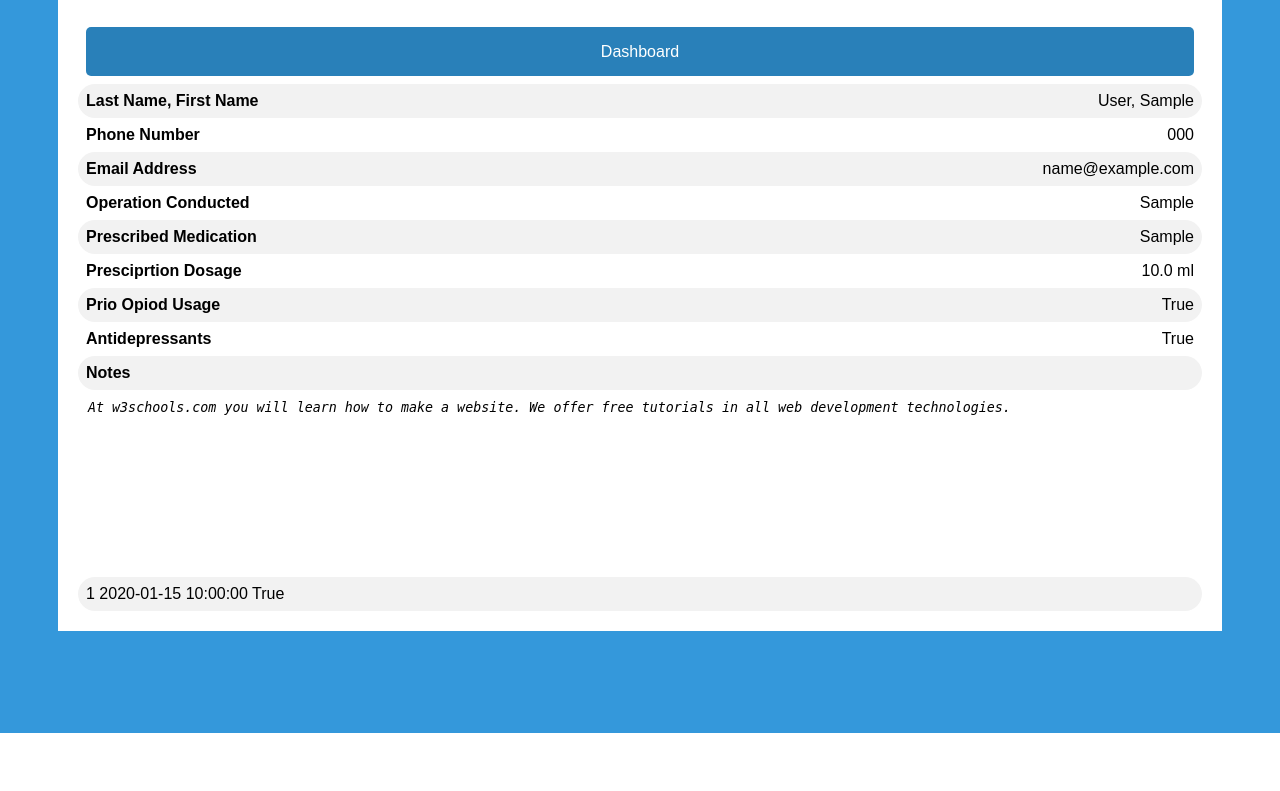
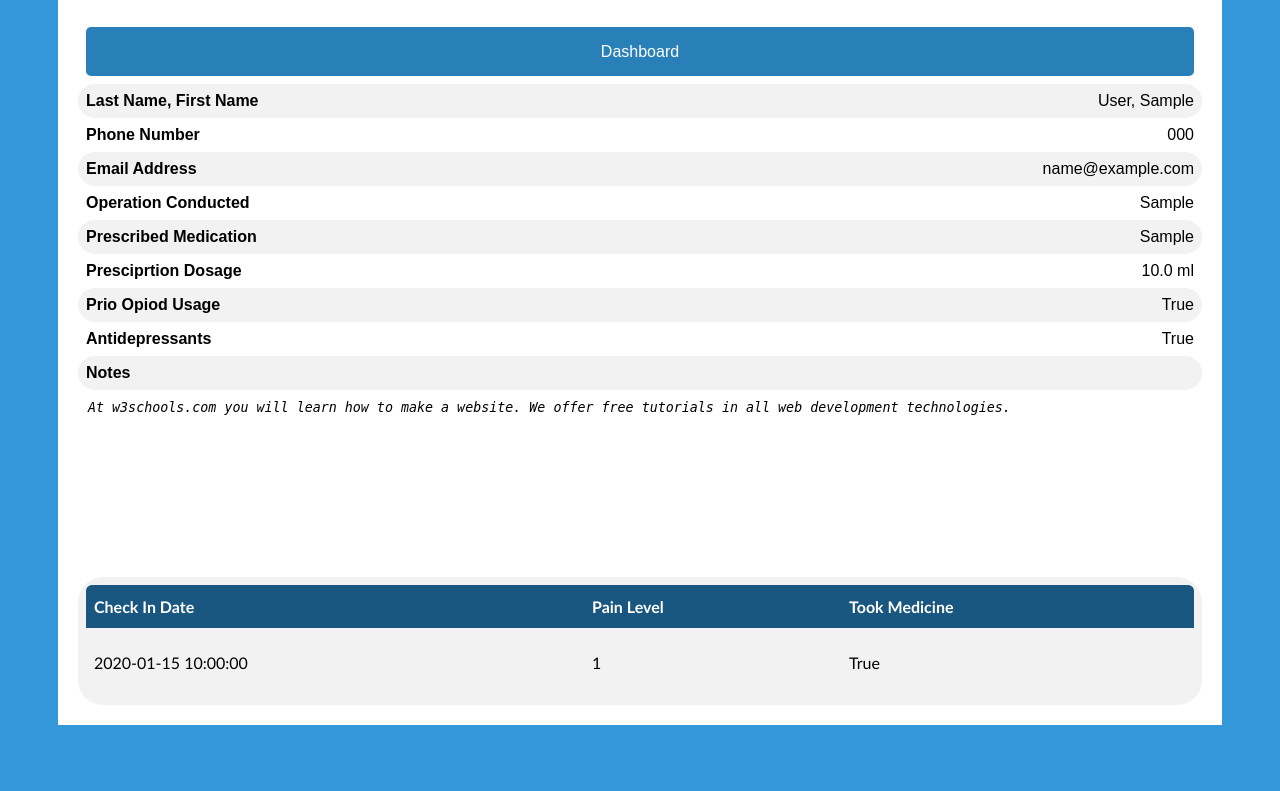
Before and after one commit to akibrhast/postOpCare, a Flask app: page /detailedpatientinfo/1 in a window 1280 px wide. Shown: the part 67-858 px from the top of the page. Before the commit the page ends 800 px from the top, so only its background shows below. Run offline with Flask 2, Linux system fonts and the light colour scheme; tables that the repository leaves empty hold one stand-in row (values such as "Sample post"); some libraries are stand-ins or nearby versions.

Commit message:
some html changes

```diff
--- a/app/templates/detailedpatientinfo.html
+++ b/app/templates/detailedpatientinfo.html
@@ -1,4 +1,5 @@
 <link type="text/css" rel="stylesheet" href="/static/css/detailedpatientinfo.css" >
+<link type="text/css" rel="stylesheet" href="/static/css/doctordashboard.css" >
 
 {% extends "base.html" %}
 
@@ -23,21 +24,30 @@
             <div><span class="key">Antidepressants</span><span class="data">{{patient.onAntidepressants}}</span></div>
             <div><span class="key">Notes</span><span class="data"></span></div>
             <div>
-                    <span class="key">
-                        <textarea readonly>At w3schools.com you will learn how to make a website. We offer free tutorials in all web development technologies.
-                        </textarea>
-                    </span>
-
-
+                <span class="key">
+                    <textarea readonly>At w3schools.com you will learn how to make a website. We offer free tutorials in all web development technologies.</textarea>
+                </span>
             </div>
+            <div>
+                    <table id="customers">
+                <tr>
+                    <th>Check In Date</th>
+                    <th>Pain Level</th>
+                    <th>Took Medicine</th>
+                </tr>
             {% for item in patient.checkins %}
-            <div>
-                {{item.painLevel}}
-                {{item.checkInDate}}
-                {{item.tookMed}}
+                <tr>
+                    <td>{{item.checkInDate}}</td>
+                    <td>{{item.painLevel}}</td>
+                    <td>{{item.tookMed}}</td>
+                </tr>
+                <!-- <div><span class="key">Pain Level</span><span class="data">{{item.painLevel}}</span></div>
+                <div><span class="key">Pain Level</span><span class="data">{{item.checkInDate}}</span></div>
+                <div><span class="key">Pain Level</span><span class="data">{{item.tookMed}}</span></div>             -->
+            {% endfor %}
+                    </table>
             </div>
 
-            {% endfor %}
     </div>
 
 
--- a/app/templates/doctordashboard.html
+++ b/app/templates/doctordashboard.html
@@ -27,7 +27,7 @@
                 {%endfor%}
 
 
-                </table>
+            </table>
 
     </div>
 </div>
```
